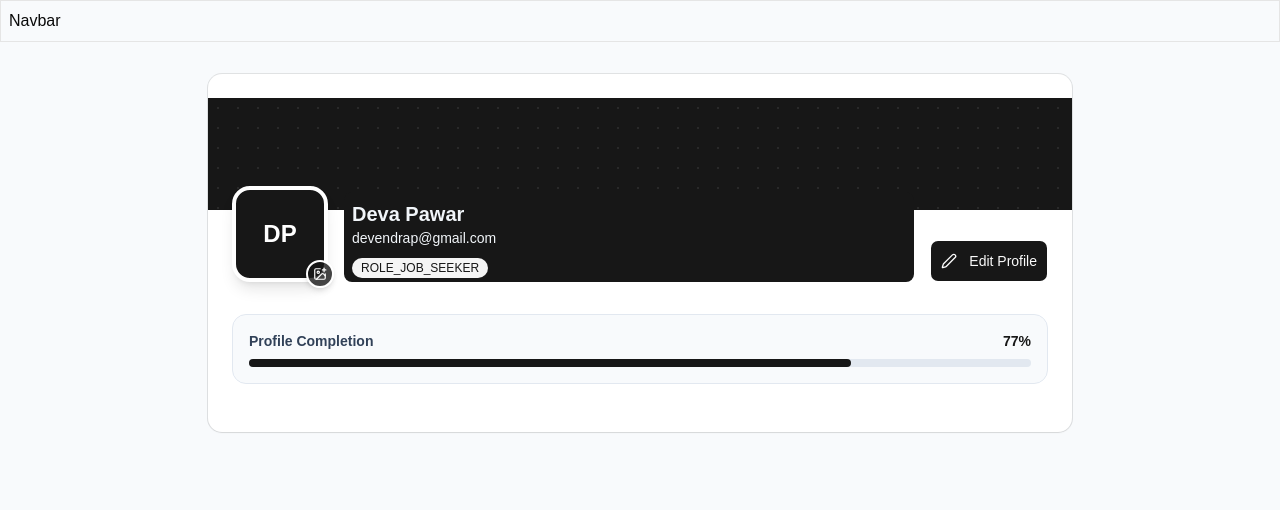
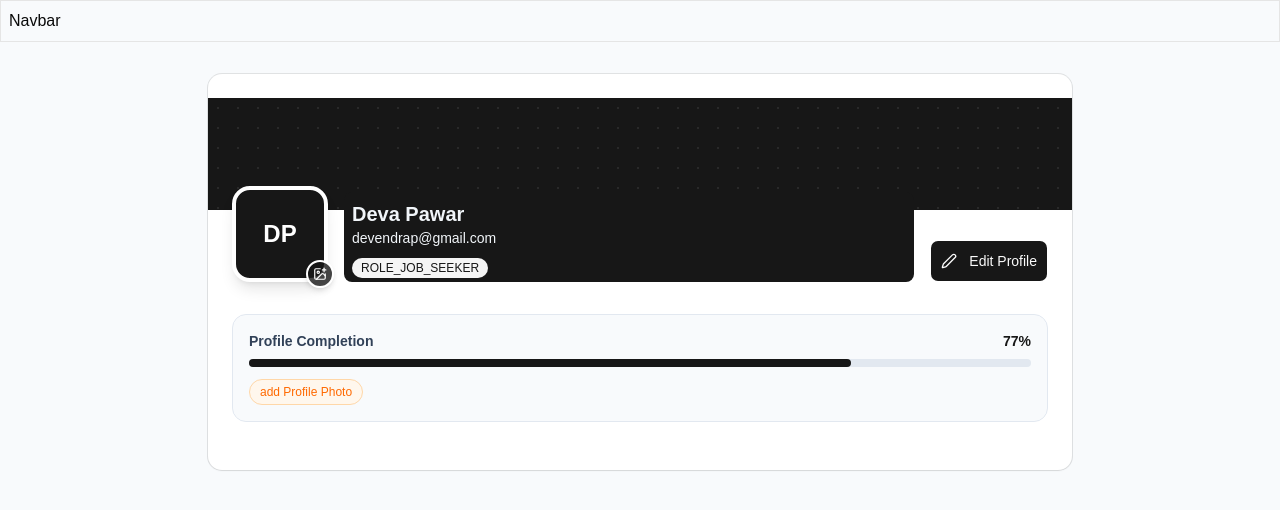
Before and after one commit to Devendra15197/job-portal-frontend, a React (Vite) app: page /profile in a window 1280 px wide. Shown: the top 510 px of the page. Built offline with nearby package versions, Linux system fonts and the light colour scheme.

Commit message:
implemented profileheader card part

```diff
--- a/src/pages/Profile/ProfileHeroCard.jsx
+++ b/src/pages/Profile/ProfileHeroCard.jsx
@@ -60,9 +60,14 @@ const ProfileHeroCard = ({ user, editing, uploading, onFileSelect, onEdit, onSav
                         <span className='text-sm font-semibold text-slate-700'>Profile Completion</span>
                         <span className='text-sm font-bold text-primary'>{pct}%</span>
                     </div>
-                    <div className='h-2 rounded-full bg-slate-200'>
-                        <div className='h-full rounded-full transition-all duration-500 bg-primary'
+                    <div className='rounded-full bg-slate-200'>
+                        <div className='h-2 rounded-full transition-all duration-500 bg-primary'
                             style={{ width: `${pct}%` }}></div>
+                    </div>
+
+                    <div className='mt-3'>
+                        <span className='inline-flex items-center gap-1 text-xs text-orange-500 bg-orange-50 border border-orange-200
+                        px-2.5 py-1 rounded-full'>add Profile Photo</span>
                     </div>
                 </div>
             </CardContent>
```
